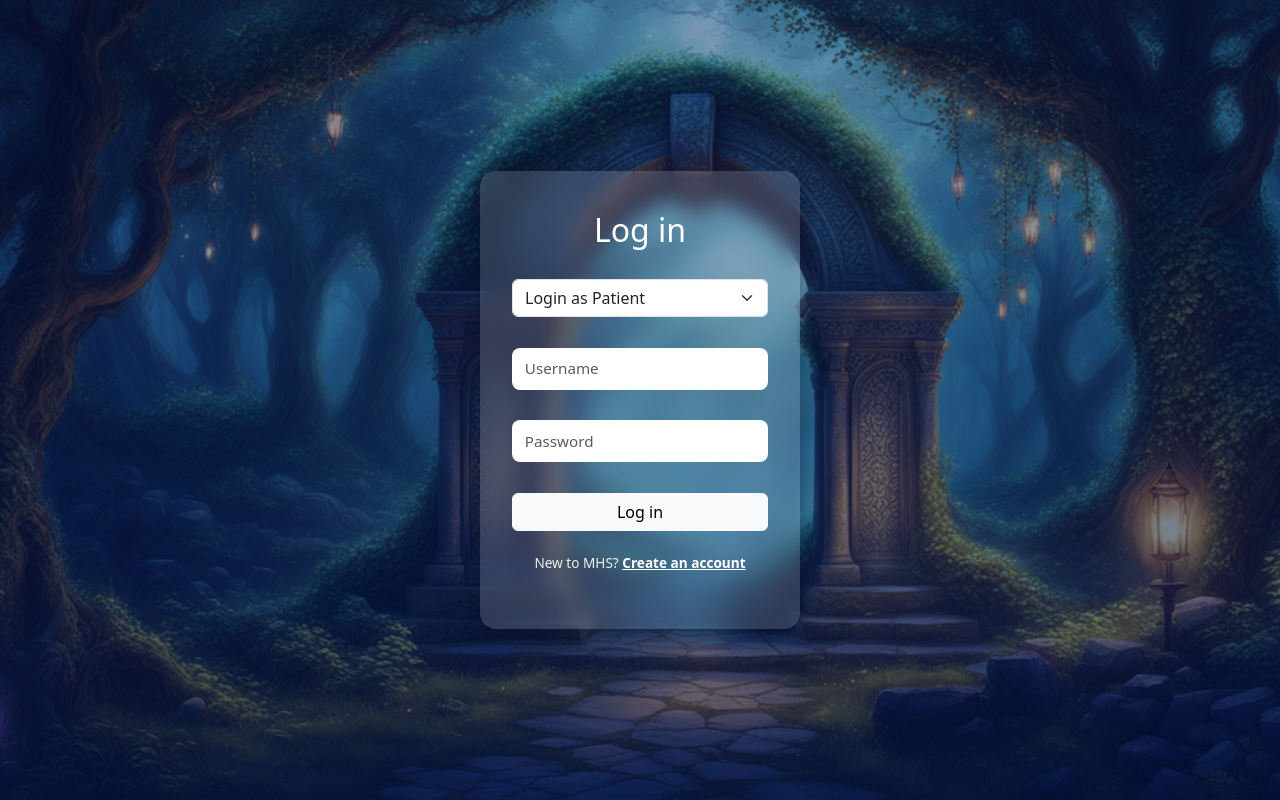
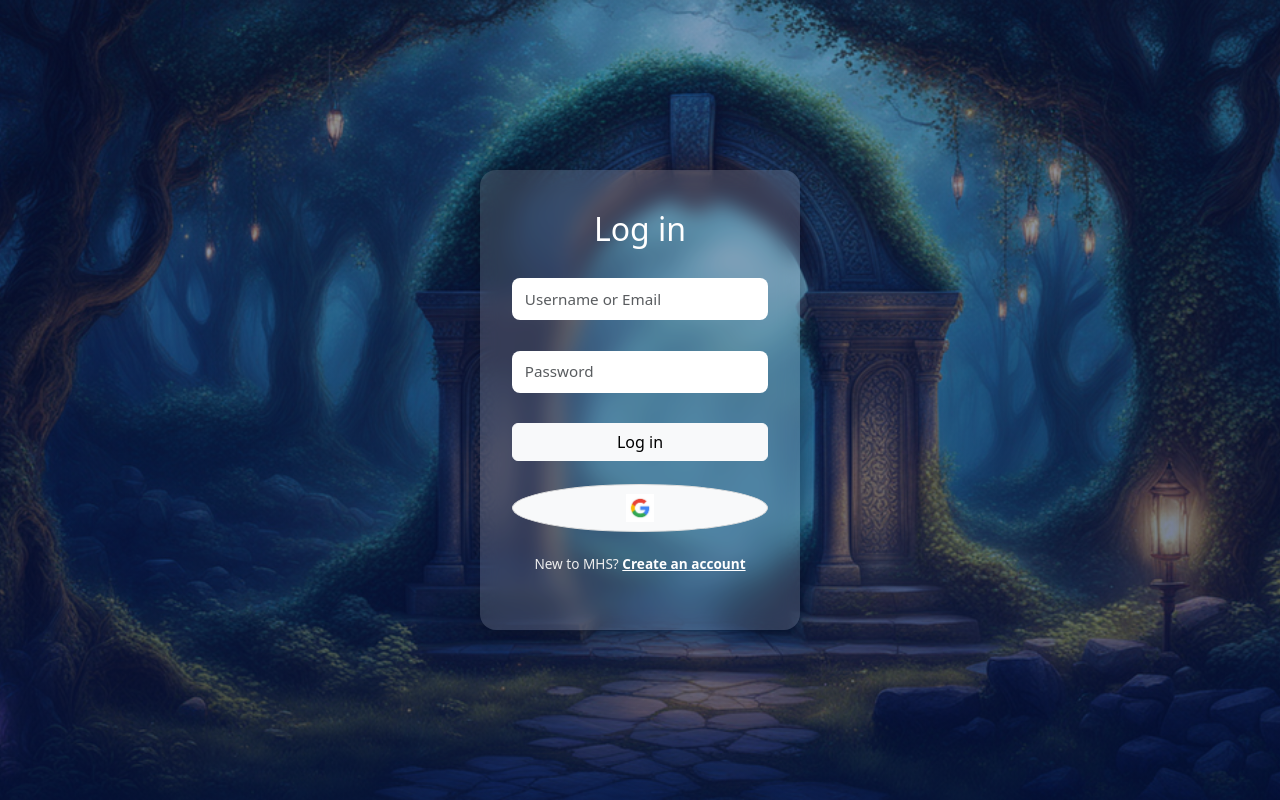
Before and after one commit to Esraa-mohamed1/react-medical-site, a React (Create React App) app in the folder mental-health-supporter/: page /login in a window 1280 px wide. Built offline with nearby package versions, Linux system fonts and the light colour scheme; no server answers.

Commit message:
login with google account

```diff
--- a/mental-health-supporter/src/components/AuthForm.js
+++ b/mental-health-supporter/src/components/AuthForm.js
@@ -1,18 +1,14 @@
 import React, { useState } from 'react';
 import '../styles/auth.css';
 
-export default function AuthForm({ variant = 'login', onSubmit }) {
+export default function AuthForm({ variant = 'login', onSubmit, serverError }) {
   const isLogin = variant === 'login';
 
   const [formData, setFormData] = useState({
-    name: '',
-    full_name: '',
-    phone: '',
-    address: '',
+    name: '', // username or email for login, username for register
     email: '',
     password: '',
     confirmPassword: '',
-    role: 'patient', // Add default role
   });
 
   const [errors, setErrors] = useState({});
@@ -24,108 +20,46 @@ export default function AuthForm({ variant = 'login', onSubmit }) {
 
   const handleSubmit = (e) => {
     e.preventDefault();
-
     const newErrors = {};
-    if (!formData.name) newErrors.name = 'Username is required';
-
+    if (!formData.name) newErrors.name = isLogin ? 'Username or email is required' : 'Username is required';
     if (!formData.password) newErrors.password = 'Password is required';
     else if (formData.password.length < 6) newErrors.password = 'Password must be at least 6 characters';
-
     if (!isLogin) {
       if (!formData.email) newErrors.email = 'Email is required';
       else if (!/\S+@\S+\.\S+/.test(formData.email)) newErrors.email = 'Invalid email';
-
       if (!formData.confirmPassword) newErrors.confirmPassword = 'Please confirm your password';
       else if (formData.password !== formData.confirmPassword)
         newErrors.confirmPassword = 'Passwords do not match';
     }
-
     if (Object.keys(newErrors).length > 0) {
       setErrors(newErrors);
       return;
     }
+    onSubmit(formData, setErrors);
+  };
 
-    // Extra: prevent empty username/email/password
-    if (!isLogin && (!formData.name || !formData.full_name || !formData.email || !formData.password)) {
-      setErrors({
-        ...newErrors,
-        name: !formData.name ? 'Username is required' : undefined,
-        full_name: !formData.full_name ? 'Fullname is required' : undefined,
-        email: !formData.email ? 'Email is required' : undefined,
-        password: !formData.password ? 'Password is required' : undefined,
-      });
-      return;
-    }
-
-    onSubmit(formData);
+  // Google login handler (updated to correct backend endpoint)
+  const handleGoogleLogin = () => {
+    window.location.href = 'http://127.0.0.1:8000/api/users/social/login/google-oauth2/';
   };
 
   return (
     <div className="auth-page">
       <form className="auth-card" onSubmit={handleSubmit} noValidate>
         <h2 className="auth-title">{isLogin ? 'Log in' : 'Create account'}</h2>
-
-        {isLogin && (
-          <div className="mb-3">
-            <select
-              name="role"
-              className="form-select form-control"
-              value={formData.role}
-              onChange={handleChange}
-            >
-              <option value="patient">Login as Patient</option>
-              <option value="doctor">Login as Doctor</option>
-            </select>
-          </div>
-        )}
-
         <div className="mb-3">
           <input
             type="text"
             name="name"
-            placeholder="Username"
+            placeholder={isLogin ? "Username or Email" : "Username"}
             className={`form-control ${errors.name ? 'is-invalid' : ''}`}
             value={formData.name}
             onChange={handleChange}
           />
           {errors.name && <div className="invalid-feedback">{errors.name}</div>}
         </div>
-
         {!isLogin && (
           <>
-            <div className="mb-3">
-              <input
-                type="text"
-                name="full_name"
-                placeholder="Fullname"
-                className={`form-control ${errors.full_name ? 'is-invalid' : ''}`}
-                value={formData.full_name}
-                onChange={handleChange}
-              />
-              {errors.full_name && <div className="invalid-feedback">{errors.full_name}</div>}
-            </div>
-            <div className="mb-3">
-              <input
-                type="text"
-                name="phone"
-                placeholder="Phone"
-                className={`form-control ${errors.phone ? 'is-invalid' : ''}`}
-                value={formData.phone}
-                onChange={handleChange}
-              />
-              {errors.phone && <div className="invalid-feedback">{errors.phone}</div>}
-            </div>
-            <div className="mb-3">
-              <input
-                type="text"
-                name="address"
-                placeholder="Address"
-                className={`form-control ${errors.address ? 'is-invalid' : ''}`}
-                value={formData.address}
-                onChange={handleChange}
-              />
-              {errors.address && <div className="invalid-feedback">{errors.address}</div>}
-            </div>
             <div className="mb-3">
               <input
                 type="email"
@@ -150,7 +84,6 @@ export default function AuthForm({ variant = 'login', onSubmit }) {
           />
           {errors.password && <div className="invalid-feedback">{errors.password}</div>}
         </div>
-
         {!isLogin && (
           <div className="mb-3">
             <input
@@ -166,14 +99,26 @@ export default function AuthForm({ variant = 'login', onSubmit }) {
             )}
           </div>
         )}
-
+        {serverError && (
+          <div className="invalid-feedback" style={{ display: 'block', textAlign: 'center', marginBottom: '1rem' }}>{serverError}</div>
+        )}
         <button type="submit" className="btn btn-light w-100 mb-2">
           {isLogin ? 'Log in' : 'Register'}
         </button>
-
+        {isLogin && (
+          <button
+            type="button"
+            className="btn btn-light w-100 mb-2"
+            onClick={handleGoogleLogin}
+            style={{ display: 'flex', alignItems: 'center', justifyContent: 'center', border: '1px solid #ddd', borderRadius: '50%', width: 48, height: 48, margin: '0 auto 1rem auto', padding: 0 }}
+            title="Log in with Google"
+          >
+            <img src="/images/google-logo.png" alt="Google" style={{ width: 28, height: 28 }} />
+          </button>
+        )}
         <p className="auth-switch text-center">
           {isLogin ? (
-            <>New to MHS? <a href="/register-select">Create an account</a></>
+            <>New to MHS? <a href="/register">Create an account</a></>
           ) : (
             <>Already have an account? <a href="/login">Log in</a></>
           )}
--- /dev/null
+++ b/mental-health-supporter/src/pages/GoogleAuthRedirect.js
@@ -0,0 +1,30 @@
+import React, { useEffect } from 'react';
+import { useNavigate } from 'react-router-dom';
+
+const GoogleAuthRedirect = () => {
+  const navigate = useNavigate();
+
+  useEffect(() => {
+    // Parse query params from URL
+    const params = new URLSearchParams(window.location.search);
+    const access = params.get('access');
+    const refresh = params.get('refresh');
+    const username = params.get('username');
+    const email = params.get('email');
+
+    if (access && refresh) {
+      // Store tokens and user info in localStorage
+      localStorage.setItem('access', access);
+      localStorage.setItem('refresh', refresh);
+      localStorage.setItem('loggedUser', JSON.stringify({ name: username, email }));
+
+      // Redirect to /artical after Google login
+      navigate('/artical', { replace: true });
+
+    }
+  }, [navigate]);
+
+  return <div>Logging you in with Google...</div>;
+};
+
+export default GoogleAuthRedirect;
--- a/mental-health-supporter/src/pages/LoginPage.js
+++ b/mental-health-supporter/src/pages/LoginPage.js
@@ -6,40 +6,45 @@ import Swal from 'sweetalert2';
 
 export default function LoginPage() {
   const navigate = useNavigate();
-  const [error, setError] = useState('');
+  const [serverError, setServerError] = useState('');
 
-  const handleLogin = async (data) => {
-    setError('');
+  const handleLogin = async (data, setFieldErrors) => {
+    setServerError('');
     try {
       const result = await loginUser(data);
       localStorage.setItem('access', result.access);
       localStorage.setItem('refresh', result.refresh);
       localStorage.setItem('loggedUser', JSON.stringify({ ...data, id: result.user_id }));
-      if (data['role'] === 'patient') {
+      // Redirect based on backend role
+      if (result.role === 'patient') {
         navigate('/patients-list/' + result.user_id);
+      } else if (result.role === 'doctor') {
+        navigate('/doctors-list/' + result.user_id);
       } else {
-        navigate('/doctors-list/' + result.user_id)
+        navigate('/artical');
       }
     } catch (error) {
       // Show SweetAlert2 for blocked login (pending/rejected)
+      if (error.message && (error.message.includes('pending') || error.message.includes('rejected'))) {
         Swal.fire({
           icon: 'error',
           title: 'Login Blocked',
           text: error.message,
           confirmButtonText: 'OK',
         });
-      setError(error.message);
+      }
+      // Show error under username/email field if possible
+      if (error.message && error.message.toLowerCase().includes('username')) {
+        setFieldErrors({ email: error.message });
+      } else {
+        setServerError(error.message);
+      }
     }
   };
 
   return (
     <div>
-      {error && (
-        <div className="alert alert-danger text-center" role="alert" style={{ maxWidth: 400, margin: '1rem auto' }}>
-          {error}
-        </div>
-      )}
-      <AuthForm variant="login" onSubmit={handleLogin} />
+      <AuthForm variant="login" onSubmit={handleLogin} serverError={serverError} />
     </div>
   );
 }
--- a/mental-health-supporter/src/pages/RegisterPage.js
+++ b/mental-health-supporter/src/pages/RegisterPage.js
@@ -8,7 +8,7 @@ export default function RegisterPage() {
   const [error, setError] = useState('');
   const [success, setSuccess] = useState('');
 
-  const handleRegister = async (data) => {
+  const handleRegister = async (data, setFieldErrors) => {
     setError('');
     setSuccess('');
     try {
@@ -16,9 +16,17 @@ export default function RegisterPage() {
       setSuccess('Registration successful! Please check your email.');
       setTimeout(() => navigate('/login'), 2000);
     } catch (error) {
-      setError(error.message);
+      // Show field-specific error if possible
+      if (error.message && error.message.toLowerCase().includes('username')) {
+        setFieldErrors({ name: error.message });
+      } else if (error.message && error.message.toLowerCase().includes('email')) {
+        setFieldErrors({ email: error.message });
+      } else {
+        setError(error.message);
+      }
     }
   };
+
   return (
     <div>
       {error && (
@@ -31,7 +39,7 @@ export default function RegisterPage() {
           {success}
         </div>
       )}
-      <AuthForm variant="register" onSubmit={handleRegister} />
+      <AuthForm variant="register" onSubmit={handleRegister} serverError={error} />
     </div>
   );
 }
--- a/mental-health-supporter/src/services/api.js
+++ b/mental-health-supporter/src/services/api.js
@@ -16,10 +16,17 @@ export async function registerUser({ full_name, name, email, password, phone, ad
 }
 
 export async function loginUser({ name, password }) {
+  // Allow login with either username or email
+  let loginPayload = {};
+  if (name.includes('@')) {
+    loginPayload = { email: name, password };
+  } else {
+    loginPayload = { username: name, password };
+  }
   const response = await fetch(BASE_URL + "login/", {
     method: "POST",
     headers: { "Content-Type": "application/json" },
-    body: JSON.stringify({ username: name, password })
+    body: JSON.stringify(loginPayload)
   });
   if (!response.ok) {
     const errorData = await response.json();
```
Also changed, not shown: mental-health-supporter/src/App.js (+4 -3 lines), mental-health-supporter/public/images/google-logo.png (added). Lines whose indentation alone changed are shown as unchanged.
